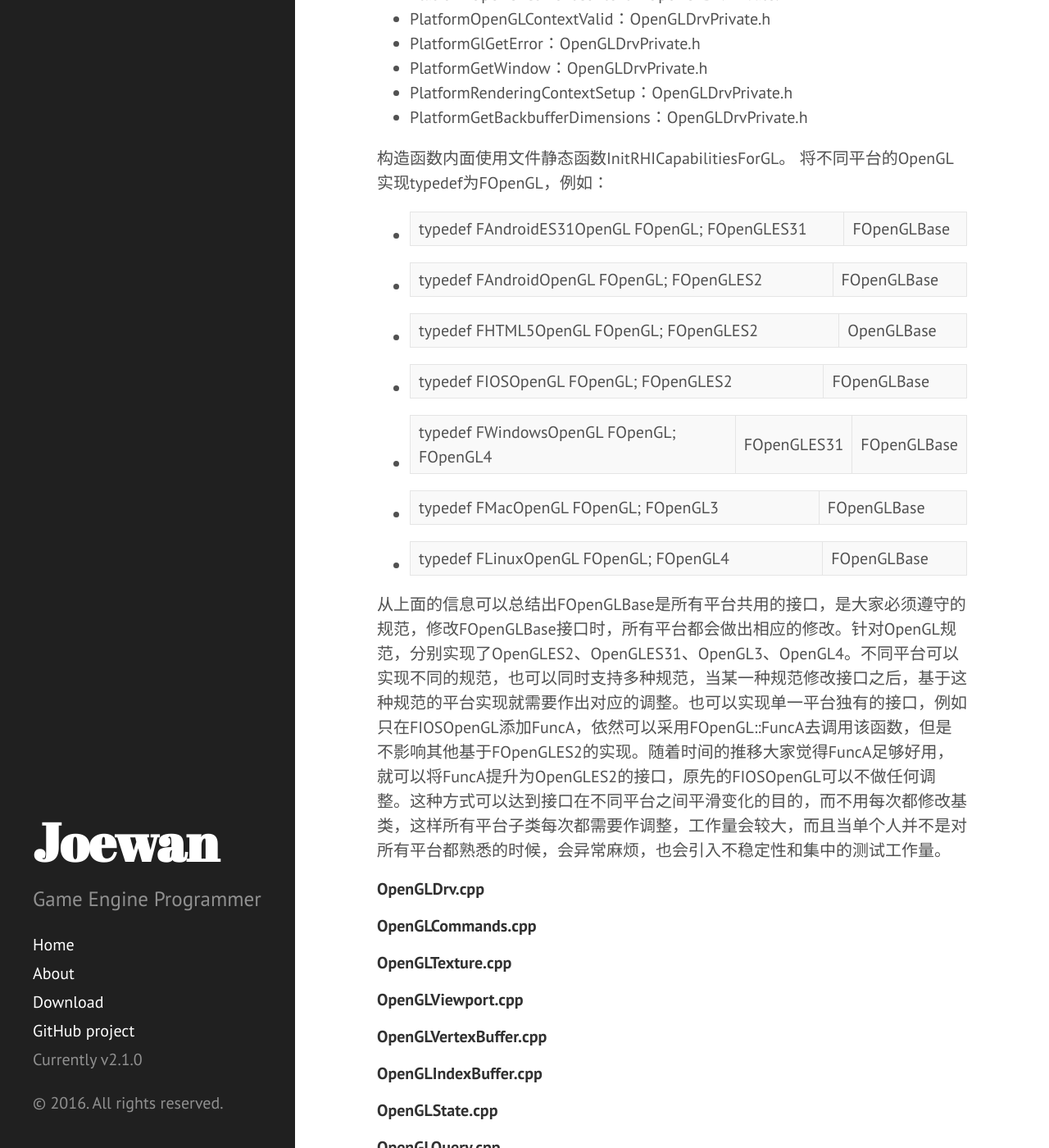
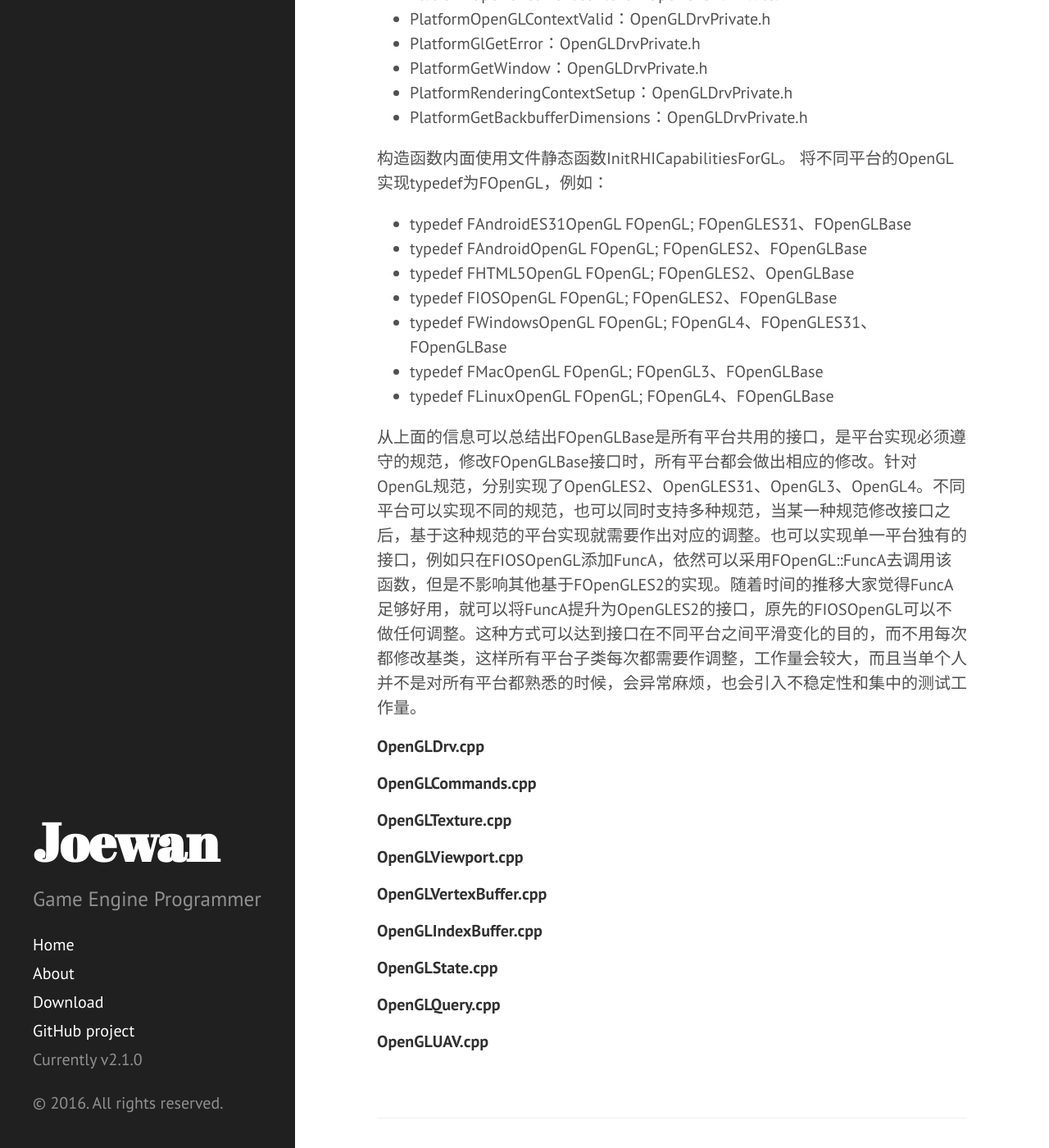
Before and after one commit to joewan/joewan.github.io, a Jekyll site: the page built from _posts/2016-04-19-unreal-engine-module-opengldrv.md, in a window 1280 px wide and 1400 px high, scrolled down 1468 px. Shown: the whole window at 82% size. Built offline with Jekyll 4.4.1, drawn with Linux system fonts in a browser that asks for light colours.

Commit message:
修复排版。

```diff
--- a/_posts/2016-04-19-unreal-engine-module-opengldrv.md
+++ b/_posts/2016-04-19-unreal-engine-module-opengldrv.md
@@ -55,15 +55,15 @@ OpenGLDrv的主要头文件：
 构造函数内面使用文件静态函数InitRHICapabilitiesForGL。
 将不同平台的OpenGL实现typedef为FOpenGL，例如：
 
-+ typedef FAndroidES31OpenGL FOpenGL; FOpenGLES31 | FOpenGLBase
-+ typedef FAndroidOpenGL FOpenGL; FOpenGLES2 | FOpenGLBase
-+ typedef FHTML5OpenGL FOpenGL; FOpenGLES2 | OpenGLBase
-+ typedef FIOSOpenGL FOpenGL; FOpenGLES2 | FOpenGLBase
-+ typedef FWindowsOpenGL FOpenGL; FOpenGL4 | FOpenGLES31 | FOpenGLBase
-+ typedef FMacOpenGL FOpenGL; FOpenGL3 | FOpenGLBase
-+ typedef FLinuxOpenGL FOpenGL; FOpenGL4 | FOpenGLBase
++ typedef FAndroidES31OpenGL FOpenGL; FOpenGLES31、FOpenGLBase
++ typedef FAndroidOpenGL FOpenGL; FOpenGLES2、FOpenGLBase
++ typedef FHTML5OpenGL FOpenGL; FOpenGLES2、OpenGLBase
++ typedef FIOSOpenGL FOpenGL; FOpenGLES2、FOpenGLBase
++ typedef FWindowsOpenGL FOpenGL; FOpenGL4、FOpenGLES31、FOpenGLBase
++ typedef FMacOpenGL FOpenGL; FOpenGL3、FOpenGLBase
++ typedef FLinuxOpenGL FOpenGL; FOpenGL4、FOpenGLBase
 
-从上面的信息可以总结出FOpenGLBase是所有平台共用的接口，是大家必须遵守的规范，修改FOpenGLBase接口时，所有平台都会做出相应的修改。针对OpenGL规范，分别实现了OpenGLES2、OpenGLES31、OpenGL3、OpenGL4。不同平台可以实现不同的规范，也可以同时支持多种规范，当某一种规范修改接口之后，基于这种规范的平台实现就需要作出对应的调整。也可以实现单一平台独有的接口，例如只在FIOSOpenGL添加FuncA，依然可以采用FOpenGL::FuncA去调用该函数，但是不影响其他基于FOpenGLES2的实现。随着时间的推移大家觉得FuncA足够好用，就可以将FuncA提升为OpenGLES2的接口，原先的FIOSOpenGL可以不做任何调整。这种方式可以达到接口在不同平台之间平滑变化的目的，而不用每次都修改基类，这样所有平台子类每次都需要作调整，工作量会较大，而且当单个人并不是对所有平台都熟悉的时候，会异常麻烦，也会引入不稳定性和集中的测试工作量。
+从上面的信息可以总结出FOpenGLBase是所有平台共用的接口，是平台实现必须遵守的规范，修改FOpenGLBase接口时，所有平台都会做出相应的修改。针对OpenGL规范，分别实现了OpenGLES2、OpenGLES31、OpenGL3、OpenGL4。不同平台可以实现不同的规范，也可以同时支持多种规范，当某一种规范修改接口之后，基于这种规范的平台实现就需要作出对应的调整。也可以实现单一平台独有的接口，例如只在FIOSOpenGL添加FuncA，依然可以采用FOpenGL::FuncA去调用该函数，但是不影响其他基于FOpenGLES2的实现。随着时间的推移大家觉得FuncA足够好用，就可以将FuncA提升为OpenGLES2的接口，原先的FIOSOpenGL可以不做任何调整。这种方式可以达到接口在不同平台之间平滑变化的目的，而不用每次都修改基类，这样所有平台子类每次都需要作调整，工作量会较大，而且当单个人并不是对所有平台都熟悉的时候，会异常麻烦，也会引入不稳定性和集中的测试工作量。
 
 
 ##### OpenGLDrv.cpp
```
